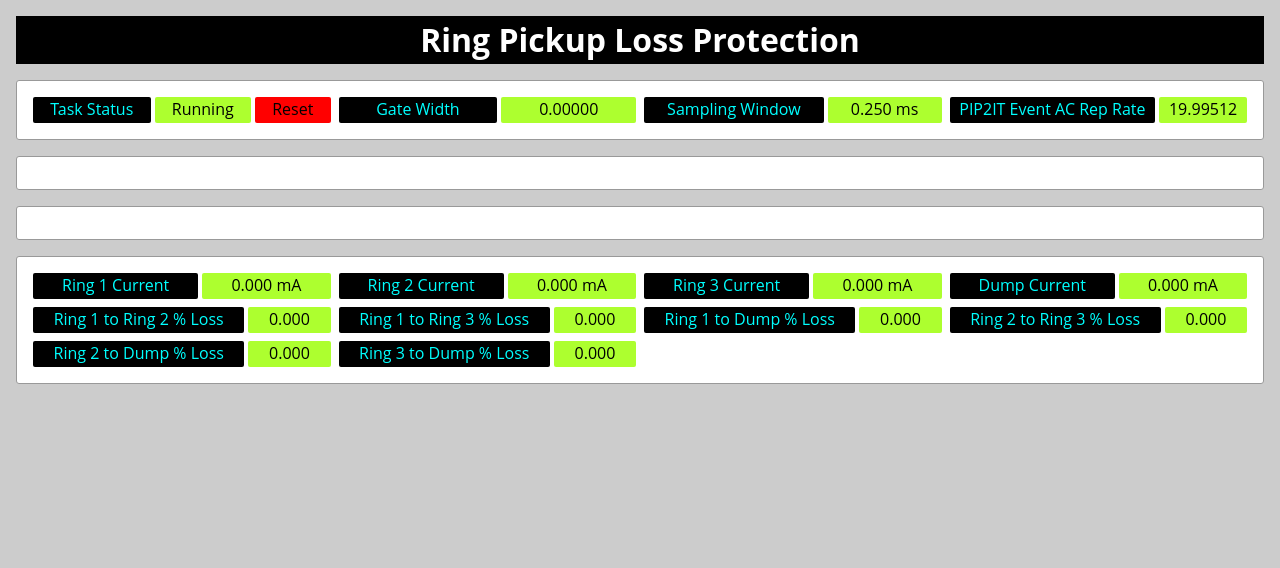
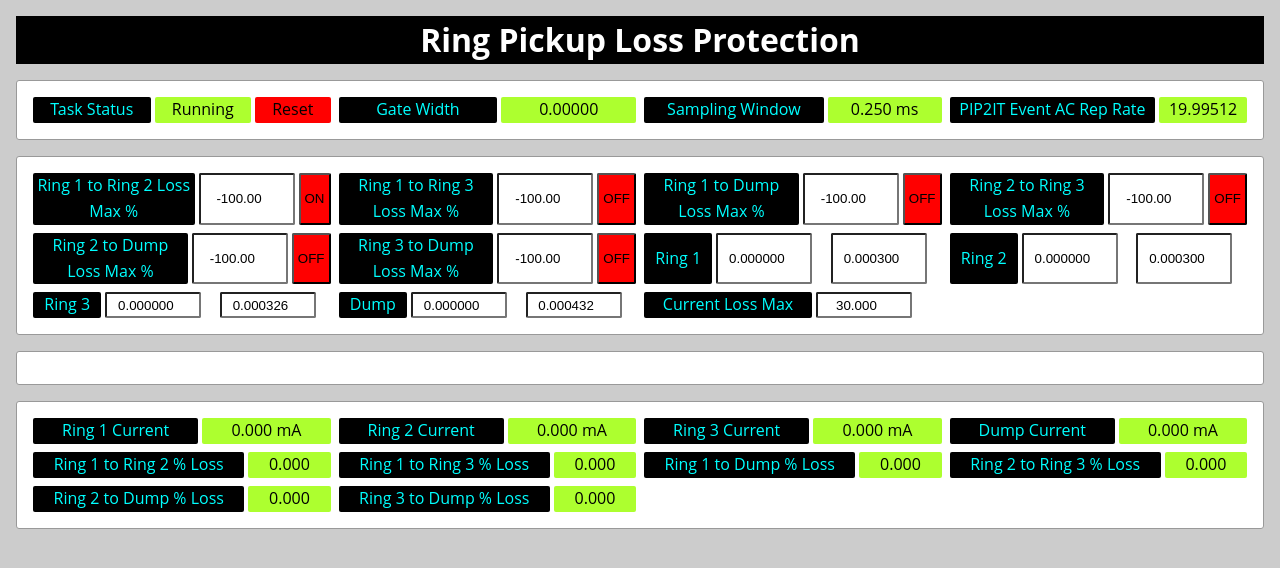
Before and after one commit to beauremus/grid-test, a plain HTML site: page index.html in a window 1280 px wide. Drawn offline with Linux system fonts and the light colour scheme.

Commit message:
Ready setting section.

```diff
--- a/index.html
+++ b/index.html
@@ -11,7 +11,7 @@
     <main>
         <header>Ring Pickup Loss Protection</header>
         <section id="status">
-            <section class="status-control-group">
+            <section class="status-group control-group">
                 <span class="description">Task Status</span>
                 <span class="status">Running</span>
                 <span class="control">Reset</span>
@@ -29,8 +29,63 @@
                 <span class="reading">19.99512</span>
             </section>
         </section>
-        <section id="control"></section>
-        <section id="reading"></section>
+        <section id="control">
+            <section class="setting-group control-group">
+                <span class="description">Ring 1 to Ring 2 Loss Max %</span>
+                <input type="number" class="setting" value="-100.00" placeholder="No Data" min="-100.0" max="100.0">
+                <button class="control">ON</button>
+            </section>
+            <section class="setting-group control-group">
+                <span class="description">Ring 1 to Ring 3 Loss Max %</span>
+                <input type="number" class="setting" value="-100.00" placeholder="No Data" min="-100.0" max="100.0">
+                <button class="control">OFF</button>
+            </section>
+            <section class="setting-group control-group">
+                <span class="description">Ring 1 to Dump Loss Max %</span>
+                <input type="number" class="setting" value="-100.00" placeholder="No Data" min="-100.0" max="100.0">
+                <button class="control">OFF</button>
+            </section>
+            <section class="setting-group control-group">
+                <span class="description">Ring 2 to Ring 3 Loss Max %</span>
+                <input type="number" class="setting" value="-100.00" placeholder="No Data" min="-100.0" max="100.0">
+                <button class="control">OFF</button>
+            </section>
+            <section class="setting-group control-group">
+                <span class="description">Ring 2 to Dump Loss Max %</span>
+                <input type="number" class="setting" value="-100.00" placeholder="No Data" min="-100.0" max="100.0">
+                <button class="control">OFF</button>
+            </section>
+            <section class="setting-group control-group">
+                <span class="description">Ring 3 to Dump Loss Max %</span>
+                <input type="number" class="setting" value="-100.00" placeholder="No Data" min="-100.0" max="100.0">
+                <button class="control">OFF</button>
+            </section>
+            <section class="setting-group">
+                <span class="description">Ring 1</span>
+                <input type="number" class="setting" value="0.000000" placeholder="No Data">
+                <input type="number" class="setting" value="0.000300" placeholder="No Data">
+            </section>
+            <section class="setting-group">
+                <span class="description">Ring 2</span>
+                <input type="number" class="setting" value="0.000000" placeholder="No Data">
+                <input type="number" class="setting" value="0.000300" placeholder="No Data">
+            </section>
+            <section class="setting-group">
+                <span class="description">Ring 3</span>
+                <input type="number" class="setting" value="0.000000" placeholder="No Data">
+                <input type="number" class="setting" value="0.000326" placeholder="No Data">
+            </section>
+            <section class="setting-group">
+                <span class="description">Dump</span>
+                <input type="number" class="setting" value="0.000000" placeholder="No Data">
+                <input type="number" class="setting" value="0.000432" placeholder="No Data">
+            </section>
+            <section class="setting-group">
+                <span class="description">Current Loss Max</span>
+                <input type="number" class="setting" value="30.000" placeholder="No Data">
+            </section>
+        </section>
+        <section id="plots"></section>
         <section id="last">
             <section class="reading-group">
                 <span class="description">Ring 1 Current</span>
--- a/style.css
+++ b/style.css
@@ -36,7 +36,7 @@ main>section {
     padding: 1rem;
 }
 
-span {
+main>section>section>* {
     border-radius: 2px;
     text-align: center;
     padding-left: .25rem;
@@ -61,6 +61,11 @@ span {
 
 .control {
     background: red;
+    color: black;
+}
+
+.setting {
+    width: 6rem;
 }
 
 @supports (display: grid) {
@@ -81,7 +86,7 @@ span {
         grid-template-rows: var(--rows);
     }
 
-    main>section>* {
+    main>section>section {
         display: grid;
         grid-gap: 0.25rem;
         grid-template-columns: repeat(auto-fit, minmax(auto, 1fr));
```
